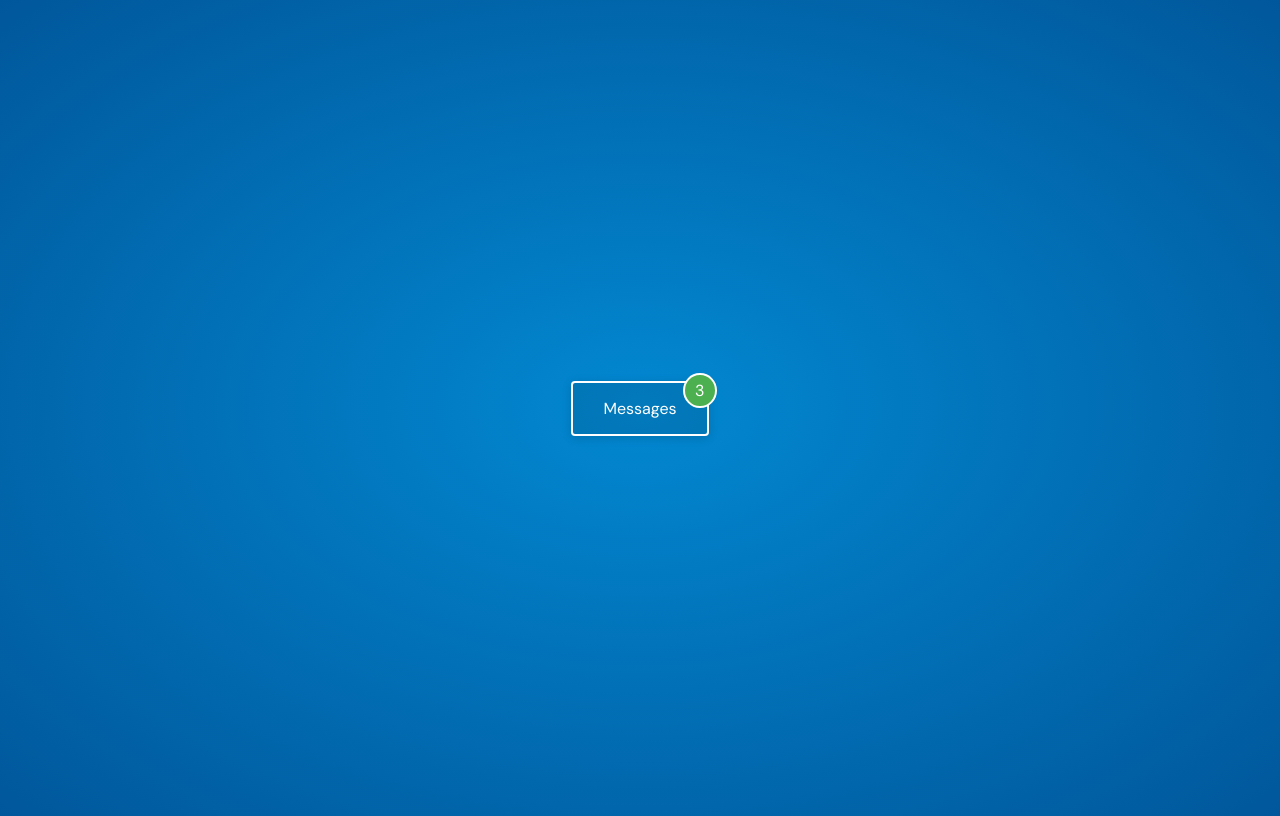
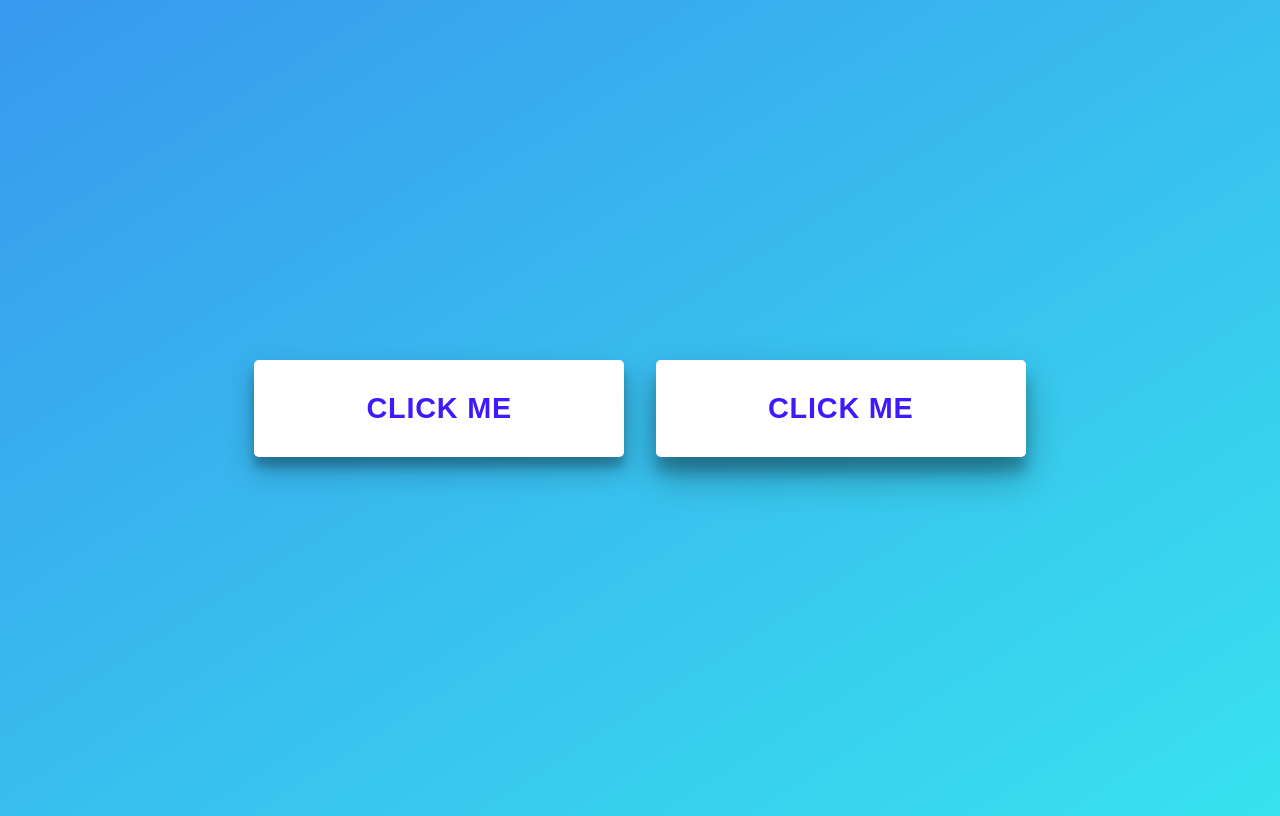
Before and after one commit to uralrdybread/buttonwithalert, a plain HTML site: page index.html in a window 1280 px wide. Drawn offline with Linux system fonts and the light colour scheme.

Commit message:
boxshadowbuttons

```diff
--- a/index.html
+++ b/index.html
@@ -13,9 +13,7 @@
     <link rel="stylesheet" href="styles.css" />
   </head>
   <body>
-    <a href="#messages" class="btn">
-      Messages
-      <span class="badge">3</span>
-    </a>
+    <button class="btn btn1">click me</button>
+    <button class="btn btn2">click me</button>
   </body>
 </html>
--- a/styles.css
+++ b/styles.css
@@ -1,29 +1,40 @@
 body {
-  background: radial-gradient(#0288d1, #01579b);
+  background: linear-gradient(to bottom right, #3899ee, #38e2ee);
   height: 100vh;
-  font-family: "DM Sans", sans-serif;
   display: flex;
+  justify-content: center;
   align-items: center;
-  justify-content: center;
 }
 
 .btn {
-  color: white;
-  text-decoration: none;
-  border: 2px solid white;
-  padding: 15px 30px;
-  border-radius: 4px;
-  position: relative;
-  background-color: rgba(0, 0, 0, 0.1);
-  box-shadow: 0 2px 10px rgba(0, 0, 0, 0.15);
+  background-color: white;
+  color: #401aff;
+  text-transform: uppercase;
+  letter-spacing: 0.05rem;
+  border-radius: 0.3rem;
+  padding: 2rem 7rem;
+  font-size: 1.8rem;
+  font-weight: bold;
+  margin: 0 1rem;
+  border: none;
+  cursor: pointer;
+  transition: all 0.2s ease-in-out, box-shadow 0.2s ease-in-out;
 }
 
-.badge {
-  background-color: #4caf50;
-  border: 2px solid white;
-  padding: 5px 10px;
-  border-radius: 50%;
-  position: absolute;
-  top: -10px;
-  right: -10px;
+.btn1 {
+  box-shadow: 0 14px 28px rgba(0, 0, 0, 0.25), 0 10px 10px rgba(0, 0, 0, 0.22);
 }
+
+.btn1:hover {
+  transform: translateY(-5px);
+  box-shadow: 0 19px 38px rgba(0, 0, 0, 0.3), 0 15px 13px rgba(0, 0, 0, 0.22);
+}
+
+.btn2:hover {
+  transform: scale(0.95);
+  box-shadow: 0 10px 20px rgba(0, 0, 0, 0.18), 0 6px 6px rgba(0, 0, 0, 0.22);
+}
+
+.btn2 {
+  box-shadow: 0 19px 38px rgba(0, 0, 0, 0.3), 0 15px 13px rgba(0, 0, 0, 0.22);
+}
```
